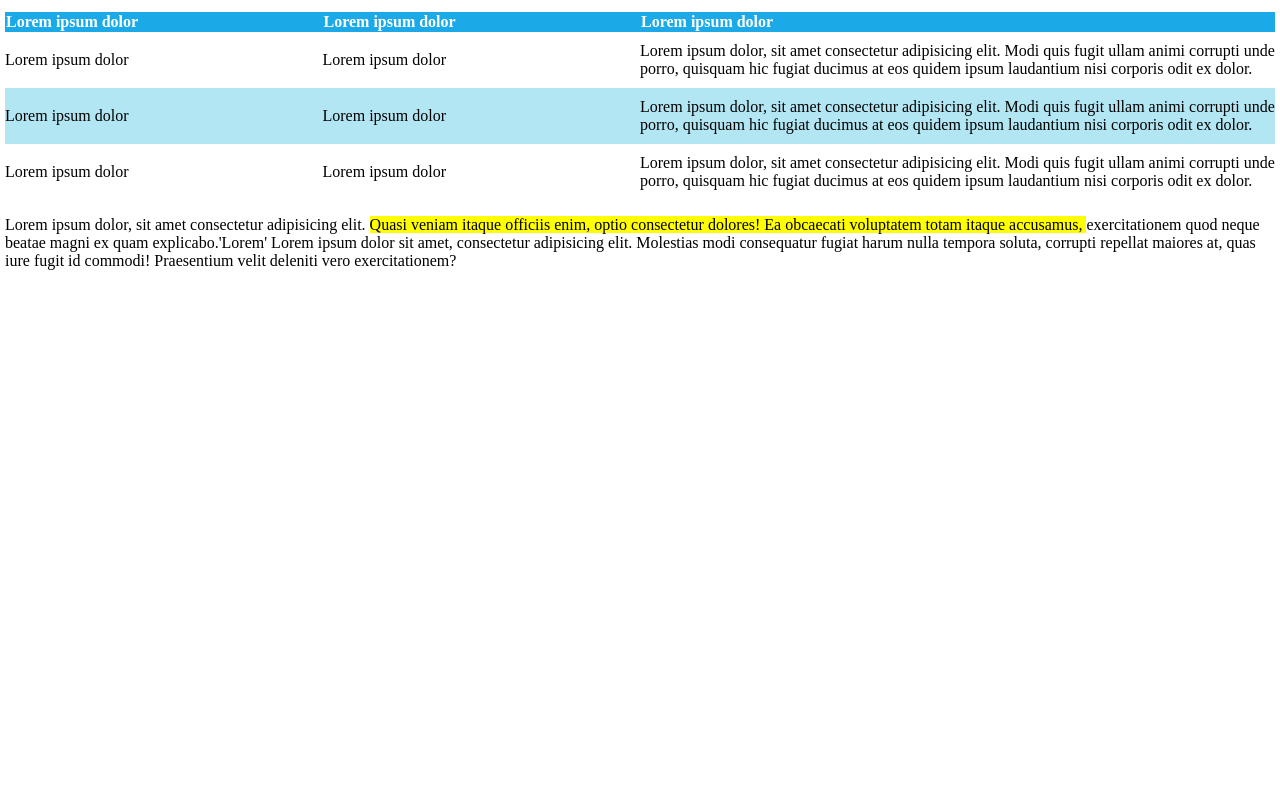
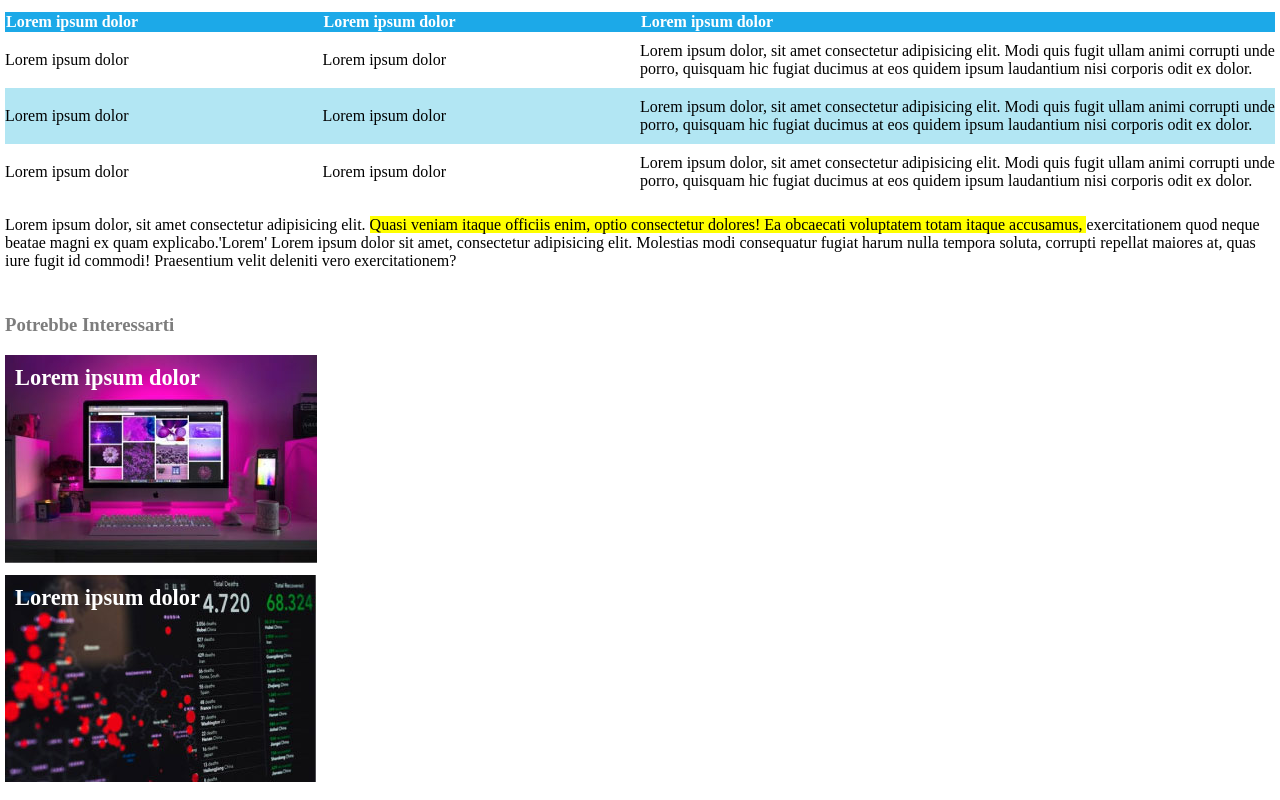
Before and after one commit to assettasimone/html-css-booleaner, a plain HTML site: page index.html in a window 1280 px wide. Shown: the part 891-1691 px from the top of the page. Before the commit the page ends 1182 px from the top, so only its background shows below. Drawn offline with Linux system fonts and the light colour scheme.

Commit message:
add footer

```diff
--- a/index.html
+++ b/index.html
@@ -105,8 +105,22 @@
         </div>
     </main>
     <!-- /main -->
-
-
+    <!-- footer -->
+    <footer>
+        <div class="container">
+            <section class="may-like">
+                <h3><strong>Potrebbe Interessarti</strong></Potrebbe>
+                </h3>
+                <div class="may-like-items" id="items-1">
+                    <strong>Lorem ipsum dolor</strong>
+                </div>
+                <div class="may-like-items" id="items-2">
+                    <strong>Lorem ipsum dolor</strong>
+                </div>
+            </section>
+        </div>
+    </footer>
+    <!-- /footer -->
 </body>
 
 </html>
--- a/style.css
+++ b/style.css
@@ -11,7 +11,8 @@ header {
     padding: 60px 0 15px 0px;
 }
 
-main {
+main,
+footer {
     padding: 5px;
 }
 
@@ -66,3 +67,26 @@ thead {
 }
 
 /* /Article body */
+
+/* footer */
+.may-like h3 {
+    color: #7d7d7d;
+}
+
+.may-like-items {
+    background-repeat: no-repeat;
+    height: 200px;
+    color: #fff;
+    padding: 10px;
+    font-size: 1.4rem;
+}
+
+#items-1 {
+    background-image: url(./img/monitor.jpg);
+}
+
+#items-2 {
+    background-image: url(./img/graph.jpg);
+}
+
+/* /footer */
```
